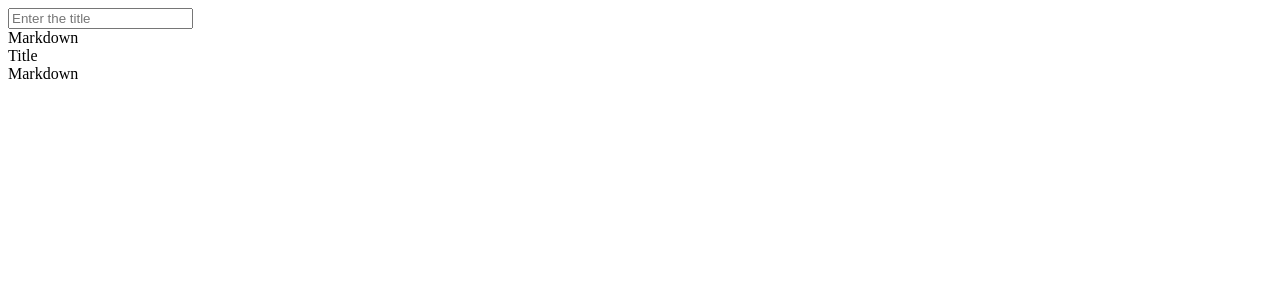
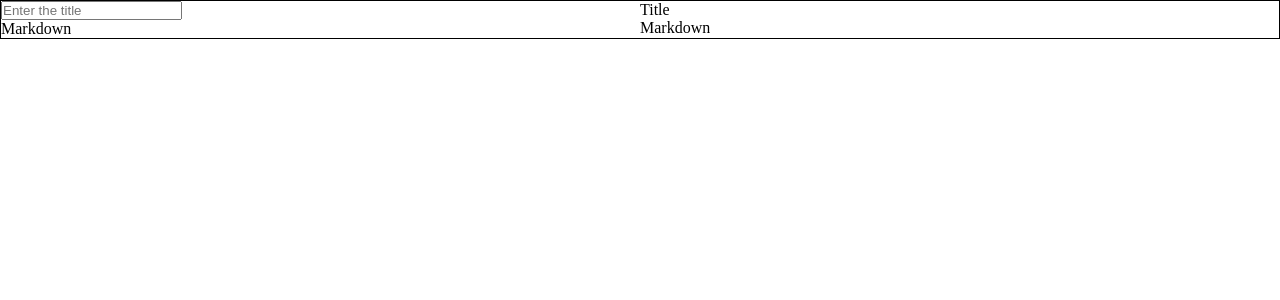
Before and after one commit to haesooKr/markdown-editor, a React (Create React App) app: page / in a window 1280 px wide. Shown: the top 300 px of the page. Built offline with nearby package versions, Linux system fonts and the light colour scheme.

Commit message:
Added App.css

```diff
--- /dev/null
+++ b/src/App.css
@@ -0,0 +1,15 @@
+*{
+  margin: 0;
+  padding: 0;
+  box-sizing: border-box;
+}
+
+.App{
+  display: flex;
+  flex-direction: row;
+  border: 1px solid #000;
+}
+
+.App *{
+  flex: 1;
+}
--- a/src/App.js
+++ b/src/App.js
@@ -1,6 +1,7 @@
 import React from 'react';
 import Editor from './components/Editor';
 import Preview from './components/Preview';
+import './App.css';
 
 function App() {
   return (
```
